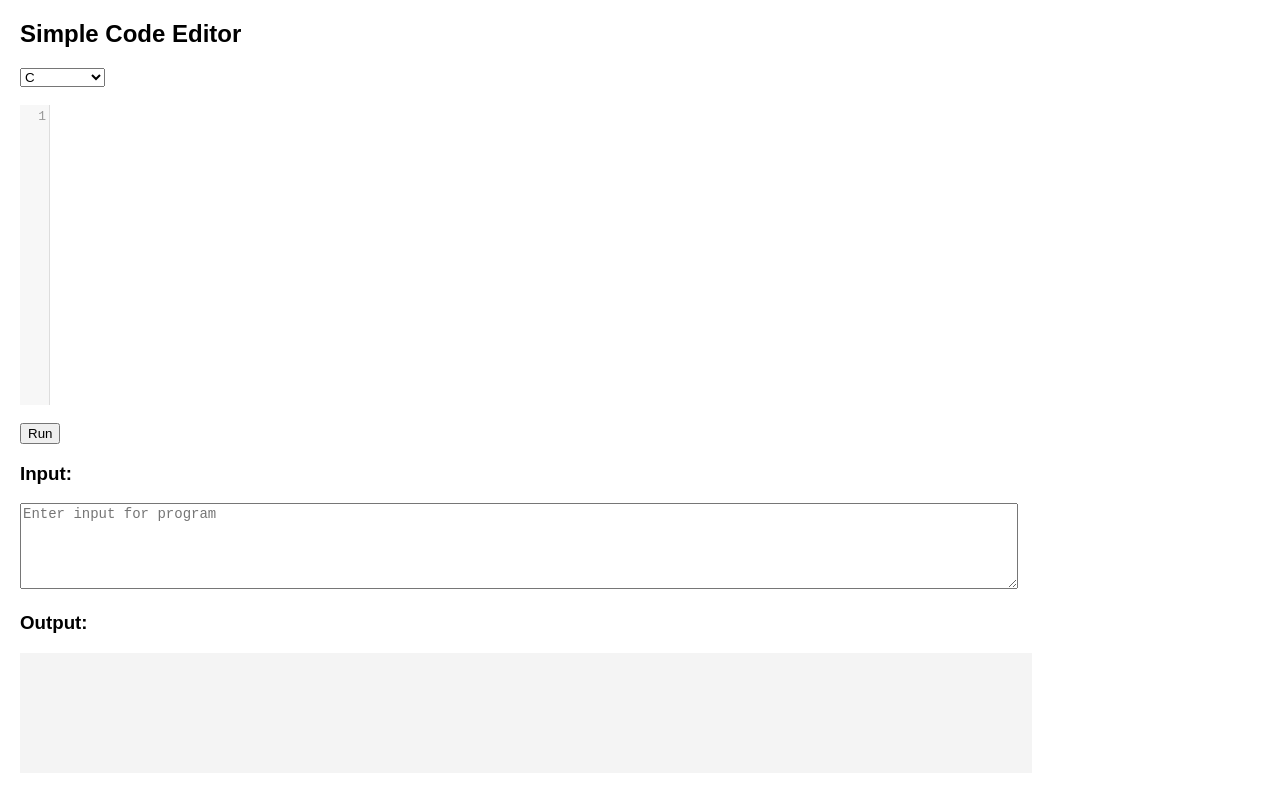
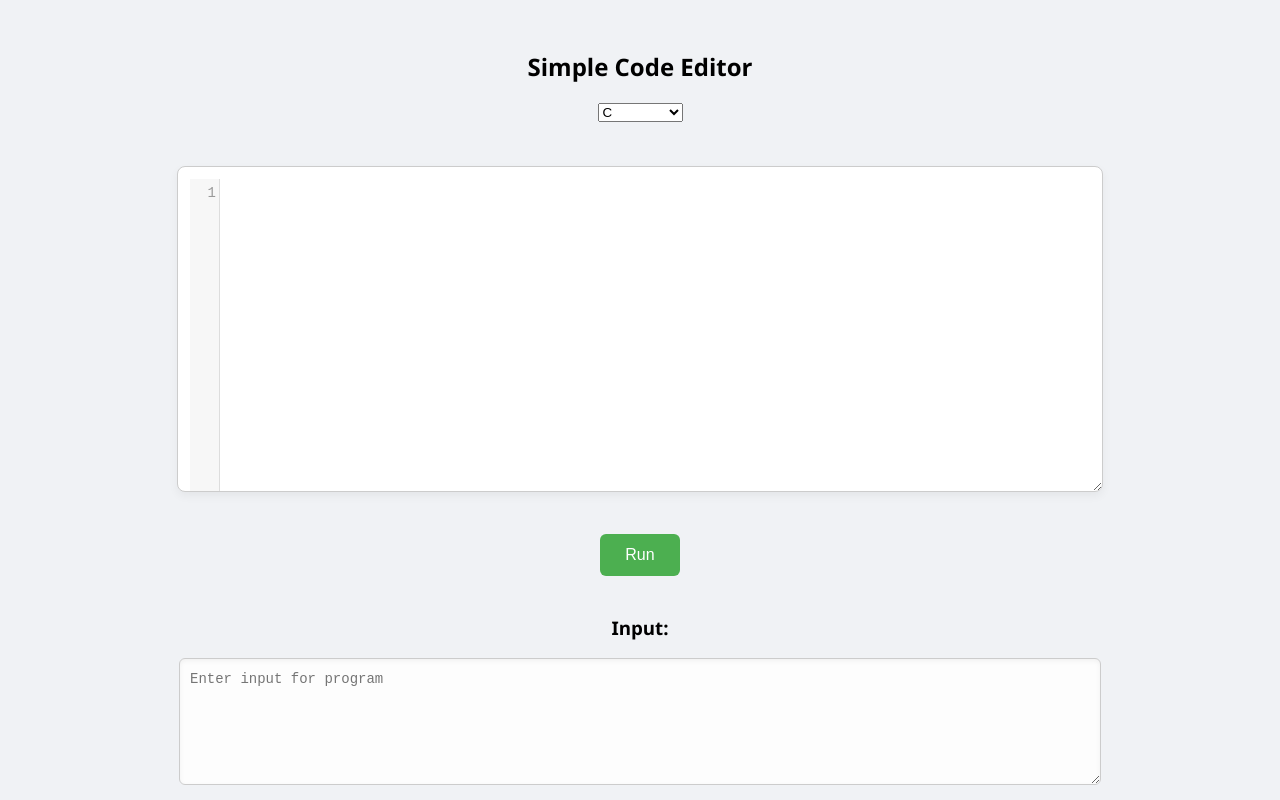
Before and after one commit to BalajiiSelvam/CodeEditor, a website: page public/index.html in a window 1280 px wide. Shown: the top 800 px of the page. Drawn offline with nearby package versions, Linux system fonts and the light colour scheme.

Commit message:
Just another checking

```diff
--- a/public/style.css
+++ b/public/style.css
@@ -1,4 +1,4 @@
-body {
+/* body {
   font-family: Arial, sans-serif;
   margin: 20px;
 }
@@ -12,4 +12,91 @@ textarea {
   padding: 10px;
   width: 80%;
   min-height: 100px;
+} */
+/* ---------------------------------------------- */
+/* Global Styles */
+body {
+    font-family: 'Segoe UI', Tahoma, Geneva, Verdana, sans-serif;
+    background-color: #f0f2f5;
+    margin: 0;
+    padding: 30px;
+    display: flex;
+    flex-direction: column;
+    align-items: center;
 }
+
+/* Code editor */
+textarea, .CodeMirror {
+    width: 80%;
+    max-width: 900px;
+    min-height: 300px;
+    font-family: 'Fira Code', monospace;
+    font-size: 14px;
+    line-height: 1.5;
+    padding: 12px;
+    border-radius: 8px;
+    border: 1px solid #ccc;
+    box-shadow: 0 4px 10px rgba(0,0,0,0.05);
+    resize: vertical;
+    background-color: #ffffff;
+    margin-bottom: 20px;
+}
+
+/* Input box */
+#input {
+    width: 80%;
+    max-width: 900px;
+    min-height: 80px;
+    font-family: 'Fira Code', monospace;
+    font-size: 14px;
+    line-height: 1.5;
+    padding: 10px;
+    border-radius: 6px;
+    border: 1px solid #ccc;
+    box-shadow: inset 0 2px 5px rgba(0,0,0,0.05);
+    background-color: #fdfdfd;
+    margin-bottom: 20px;
+    resize: vertical;
+}
+
+/* Run button */
+#runBtn {
+    padding: 12px 25px;
+    font-size: 16px;
+    background-color: #4CAF50;
+    color: #fff;
+    border: none;
+    border-radius: 6px;
+    cursor: pointer;
+    transition: all 0.3s ease;
+    margin-bottom: 20px;
+}
+#runBtn:hover {
+    background-color: #45a049;
+    box-shadow: 0 4px 12px rgba(0,0,0,0.1);
+}
+
+/* Output section */
+#output {
+    width: 80%;
+    max-width: 900px;
+    min-height: 150px;
+    padding: 15px;
+    border-radius: 8px;
+    border: 1px solid #ddd;
+    background-color: #1e1e1e;
+    color: #dcdcdc;
+    font-family: 'Fira Code', monospace;
+    font-size: 14px;
+    line-height: 1.5;
+    white-space: pre-wrap;
+    overflow-x: auto;
+    box-shadow: 0 4px 12px rgba(0,0,0,0.05);
+}
+
+/* Responsive tweaks */
+@media (max-width: 768px) {
+    textarea, .CodeMirror, #input, #output {
+        width: 95%;
+    }
+}
```
Also changed, not shown: 2 other files.
